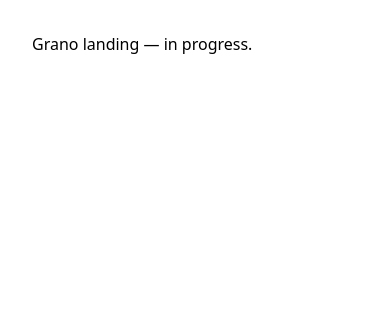
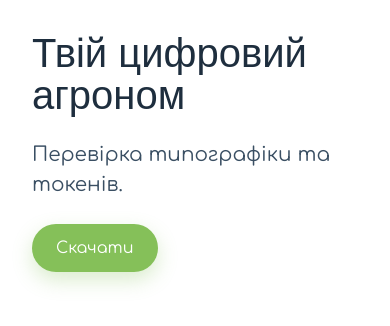
Before and after one commit to Grano-App/grano-landing, a Next.js app: page / in a window 390 px wide. Shown: the top 326 px of the page. Built offline with nearby package versions, Linux system fonts and the light colour scheme; a web font is replaced by a local one.

Commit message:
feat(theme): add full Tailwind v4 token system (colors, type, radii, shadows)
Co-Authored-By: Claude Opus 4.7 (1M context) <noreply@anthropic.com>

```diff
--- a/app/globals.css
+++ b/app/globals.css
@@ -1,10 +1,89 @@
 @import "tailwindcss";
 
 @theme {
+  /* Fonts */
   --font-body: var(--font-body), ui-sans-serif, system-ui, -apple-system, BlinkMacSystemFont, "Segoe UI", sans-serif;
   --font-display: var(--font-display), ui-sans-serif, system-ui, sans-serif;
+
+  /* Brand — navy */
+  --color-navy-900: #1E2E3E;
+  --color-navy-700: #243447;
+  --color-navy-500: #3A4F63;
+
+  /* Brand — green */
+  --color-green-50:  #EEF6E4;
+  --color-green-500: #85C059;
+  --color-green-600: #6FA847;
+  --color-green-700: #3A8E3E;
+
+  /* Neutrals */
+  --color-cream-50: #FAF8F3;
+  --color-gray-100: #F3F4F6;
+  --color-gray-200: #E5E7EB;
+  --color-gray-400: #9CA3AF;
+  --color-gray-600: #4B5563;
+
+  /* Semantic */
+  --color-danger:     #D44040;
+  --color-danger-bg:  #F7DEE0;
+  --color-warning:    #E7962C;
+  --color-warning-bg: #FCE7CE;
+
+  /* Type scale (desktop) */
+  --text-h1: 4rem;       /* 64px */
+  --text-h1--line-height: 1.05;
+  --text-h2: 3rem;       /* 48px */
+  --text-h2--line-height: 1.1;
+  --text-h3: 2rem;       /* 32px */
+  --text-h3--line-height: 1.2;
+  --text-h4: 1.375rem;   /* 22px */
+  --text-h4--line-height: 1.3;
+  --text-lede: 1.25rem;  /* 20px */
+  --text-lede--line-height: 1.5;
+
+  /* Radii */
+  --radius-pill: 999px;
+  --radius-card: 20px;
+  --radius-input: 16px;
+
+  /* Shadows */
+  --shadow-card: 0 4px 16px rgba(30, 46, 62, 0.06);
+  --shadow-mockup: 0 24px 64px -16px rgba(30, 46, 62, 0.2);
+  --shadow-cta: 0 8px 20px rgba(133, 192, 89, 0.3);
+
+  /* Container */
+  --container-max: 1200px;
 }
 
 html {
   text-size-adjust: 100%;
 }
+
+body {
+  color: var(--color-navy-900);
+  background: #ffffff;
+}
+
+/* Mobile type scale override */
+@media (max-width: 767px) {
+  :root {
+    --text-h1: 2.5rem;    /* 40px */
+    --text-h2: 2rem;      /* 32px */
+    --text-h3: 1.5rem;    /* 24px */
+  }
+}
+
+@media (prefers-reduced-motion: reduce) {
+  *, *::before, *::after {
+    animation-duration: 0.01ms !important;
+    transition-duration: 0.01ms !important;
+    scroll-behavior: auto !important;
+  }
+}
+
+/* Focus ring — WCAG */
+:focus-visible {
+  outline: 2px solid var(--color-green-500);
+  outline-offset: 2px;
+  border-radius: 4px;
+}
--- a/app/page.tsx
+++ b/app/page.tsx
@@ -1,3 +1,13 @@
 export default function Home() {
-  return <main className="p-8 font-sans">Grano landing — in progress.</main>;
+  return (
+    <main className="p-8 space-y-6">
+      <h1 className="font-display text-h1 text-navy-900">Твій цифровий агроном</h1>
+      <p className="text-lede text-navy-500">
+        Перевірка типографіки та токенів.
+      </p>
+      <button className="rounded-pill bg-green-500 px-6 py-3 text-white shadow-cta">
+        Скачати
+      </button>
+    </main>
+  );
 }
```
Also changed, not shown: .claude/settings.json.
